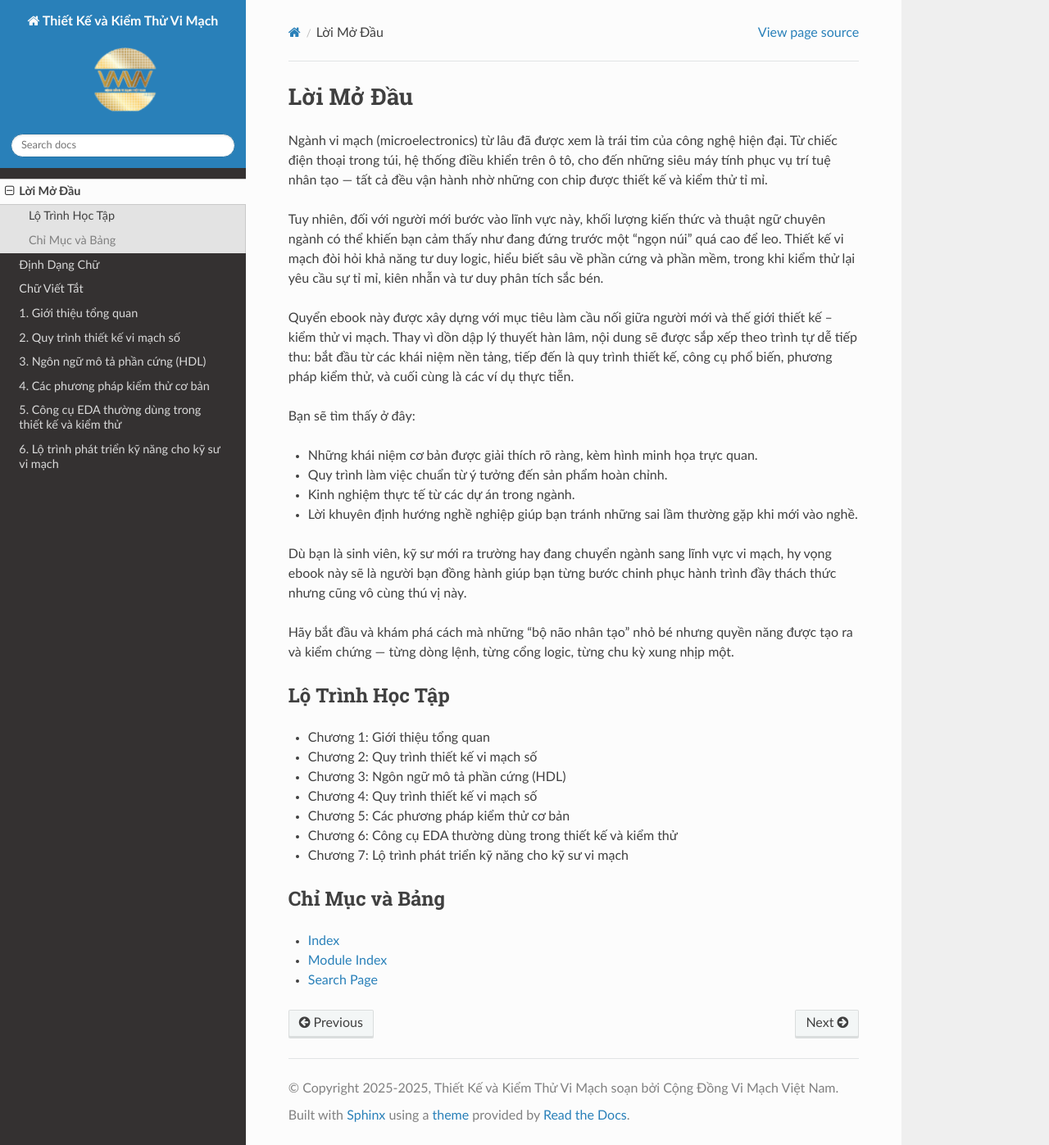
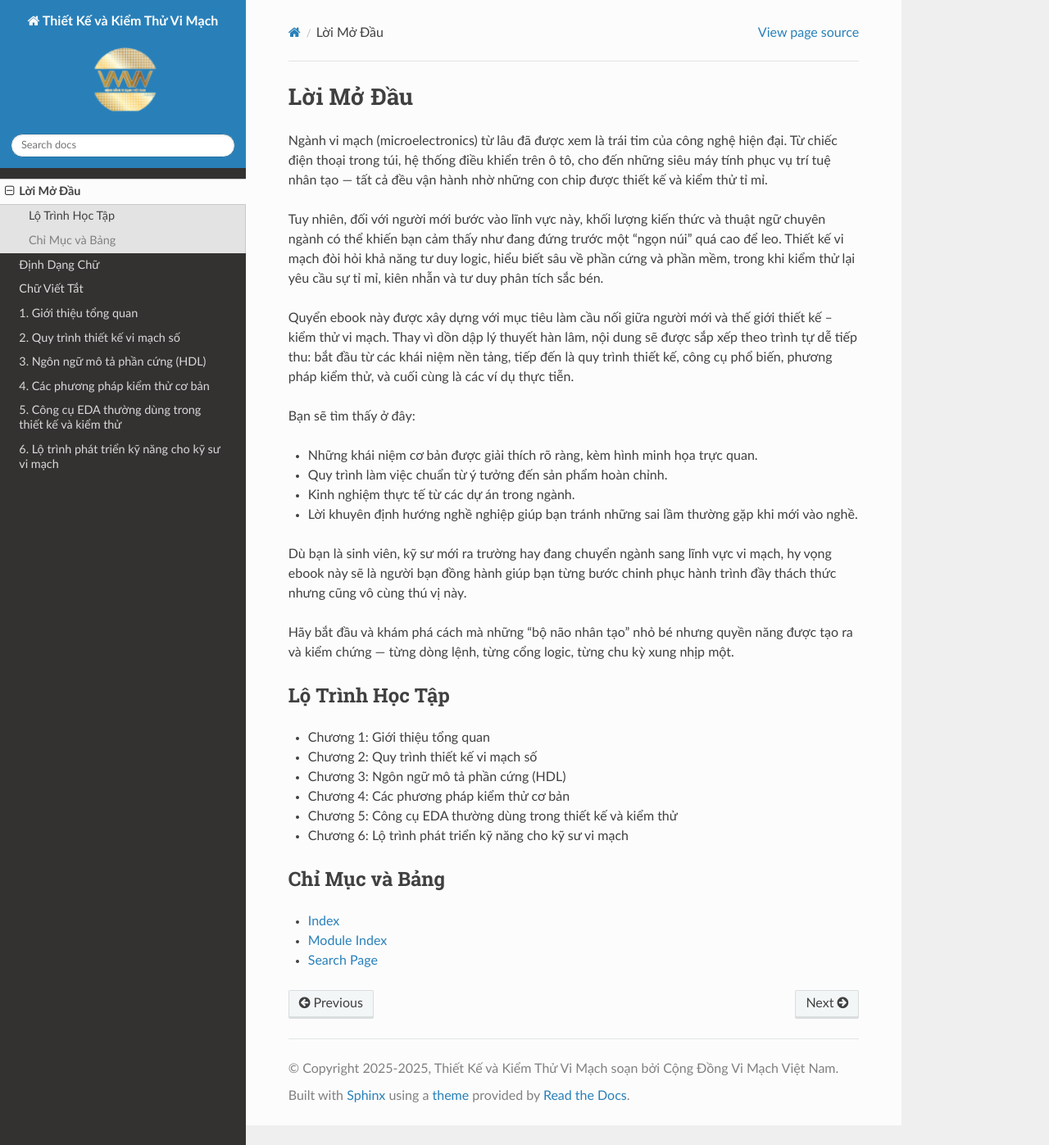
Before and after one commit to doquynh2k7/DesignVerificationBook, a Sphinx documentation site: the page built from source/index.rst, in a window 1280 px wide and 1397 px high. Shown: the whole window at 82% size. Built offline with Sphinx 7.4.7 and the Read the Docs theme 3.1.0, drawn with Linux system fonts in a browser that asks for light colours.

Commit message:
sắp xếp lại thứ tự chương

```diff
--- a/source/index.rst
+++ b/source/index.rst
@@ -30,10 +30,9 @@ Lộ Trình Học Tập
 - Chương 1: Giới thiệu tổng quan
 - Chương 2: Quy trình thiết kế vi mạch số
 - Chương 3: Ngôn ngữ mô tả phần cứng (HDL)
-- Chương 4: Quy trình thiết kế vi mạch số
-- Chương 5: Các phương pháp kiểm thử cơ bản
-- Chương 6: Công cụ EDA thường dùng trong thiết kế và kiểm thử
-- Chương 7: Lộ trình phát triển kỹ năng cho kỹ sư vi mạch
+- Chương 4: Các phương pháp kiểm thử cơ bản
+- Chương 5: Công cụ EDA thường dùng trong thiết kế và kiểm thử
+- Chương 6: Lộ trình phát triển kỹ năng cho kỹ sư vi mạch
 
 .. only:: html
 
```
